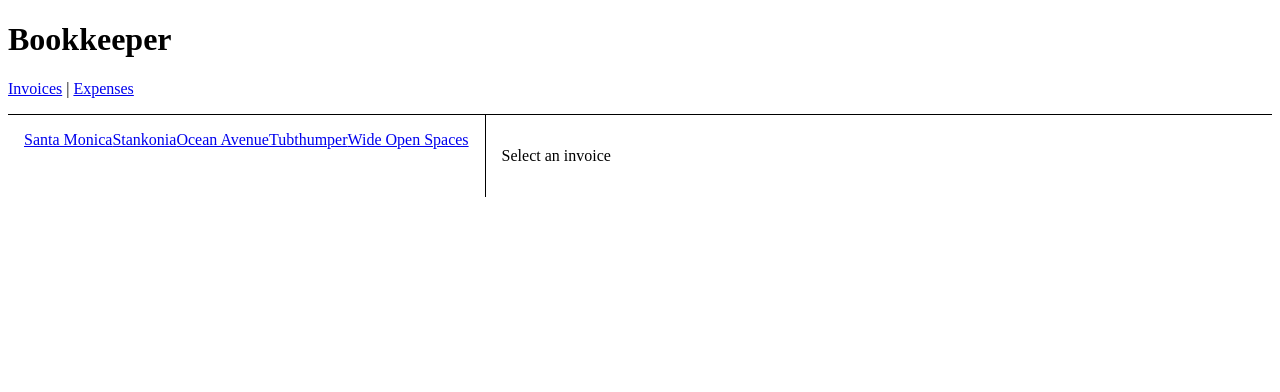
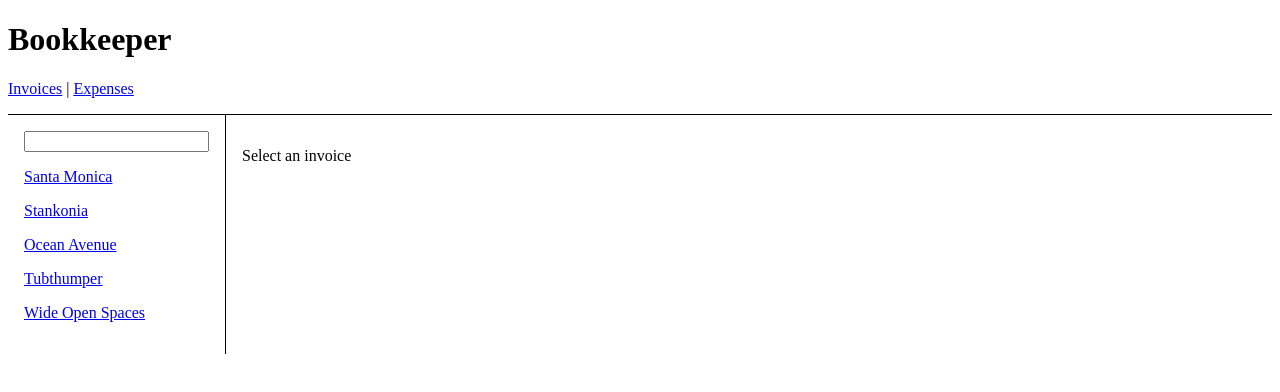
Before and after one commit to gribdesbois/react-router-v6-tuto, a React (Create React App) app in the folder frontend/: page /invoices in a window 1280 px wide. Shown: the top 392 px of the page. Built offline with nearby package versions, Linux system fonts and the light colour scheme.

Commit message:
urlSearchParams default behaviour

```diff
--- a/frontend/src/App.css
+++ b/frontend/src/App.css
@@ -36,15 +36,3 @@
     transform: rotate(360deg);
   }
 }
-
-.red{
-display: 'block';
-              margin: '1rem 0';
-              color: 'red';
-}
-
-.blue{
-display: 'block';
-              margin: '1rem 0';
-              color: 'blue';
-}
--- a/frontend/src/routes/invoices.jsx
+++ b/frontend/src/routes/invoices.jsx
@@ -1,8 +1,14 @@
-import { NavLink, Outlet } from 'react-router-dom'
+import {
+  NavLink,
+  Outlet,
+  useSearchParams,
+} from 'react-router-dom'
 import { getInvoices } from '../data'
 
 export default function Invoices() {
-  const invoices = getInvoices();
+  const invoices = getInvoices()
+  const [searchParams, setSearchParams] = useSearchParams()
+
   return (
     <div style={{ display: 'flex' }}>
       <nav
@@ -11,10 +17,31 @@
           padding: '1rem',
         }}
       >
-        {invoices.map((invoice) => (
+        <input
+          value={searchParams.get('filter') || ''}
+          onChange={(event) => {
+            const filter = event.target.value
+            if (filter) {
+              setSearchParams({ filter })
+            } else {
+              setSearchParams({})
+            }
+          }}
+        />
+        {invoices
+          .filter((invoice) => {
+            const filter = searchParams.get('filter')
+            if (!filter) return true
+            const name = invoice.name.toLowerCase()
+            return name.startsWith(filter.toLowerCase())
+          })
+          .map((invoice) => (
             <NavLink
-
-            className={({ isActive }) => (isActive ? 'red' : 'blue')}
+              style={({ isActive }) => ({
+                display: 'block',
+                margin: '1rem 0',
+                color: isActive ? 'red' : '',
+              })}
               to={`/invoices/${invoice.number}`}
               key={invoice.number}
             >
@@ -24,5 +51,5 @@
       </nav>
       <Outlet />
     </div>
-  );
+  )
 }
```
Lines whose indentation alone changed are shown as unchanged.
